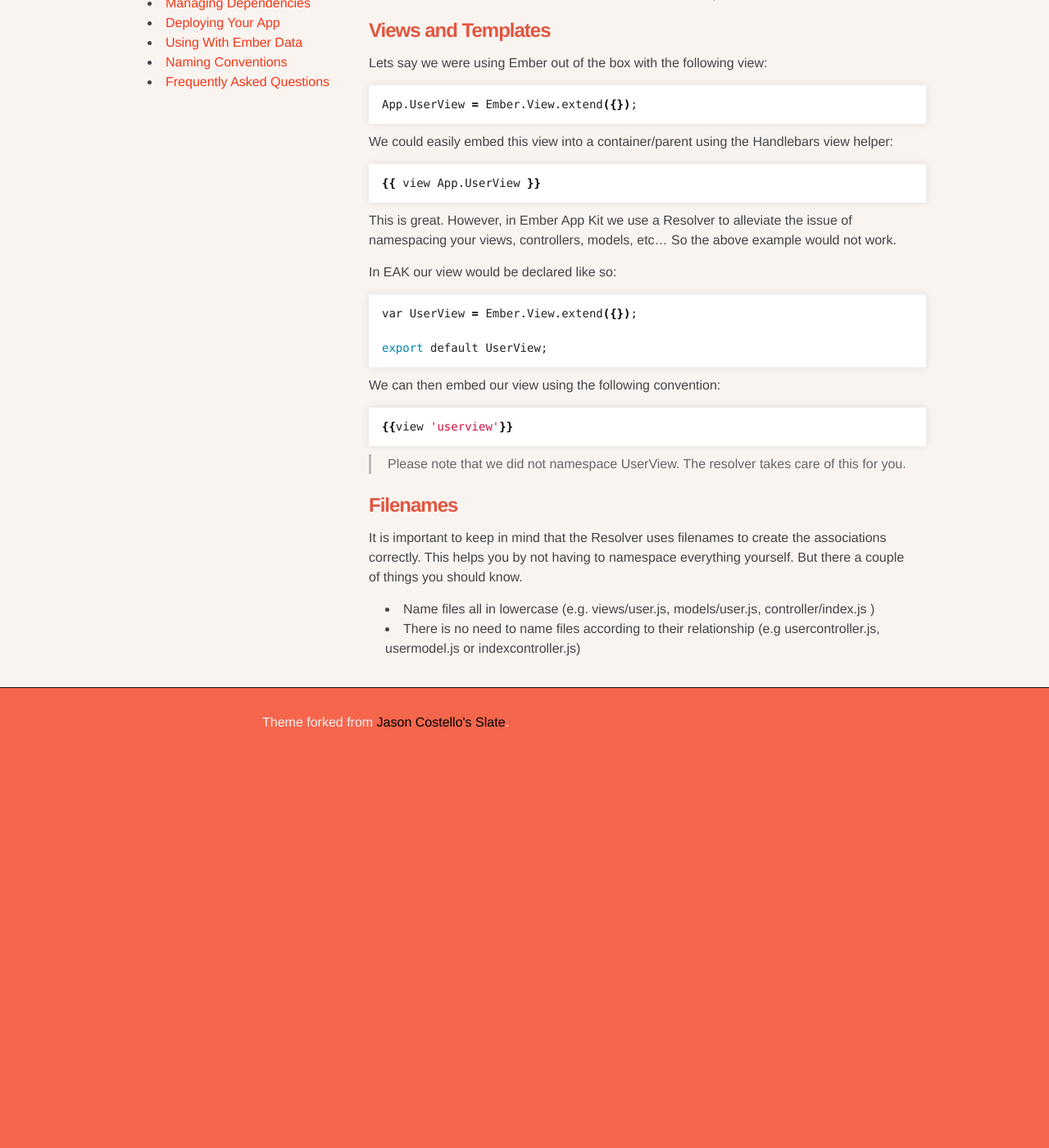
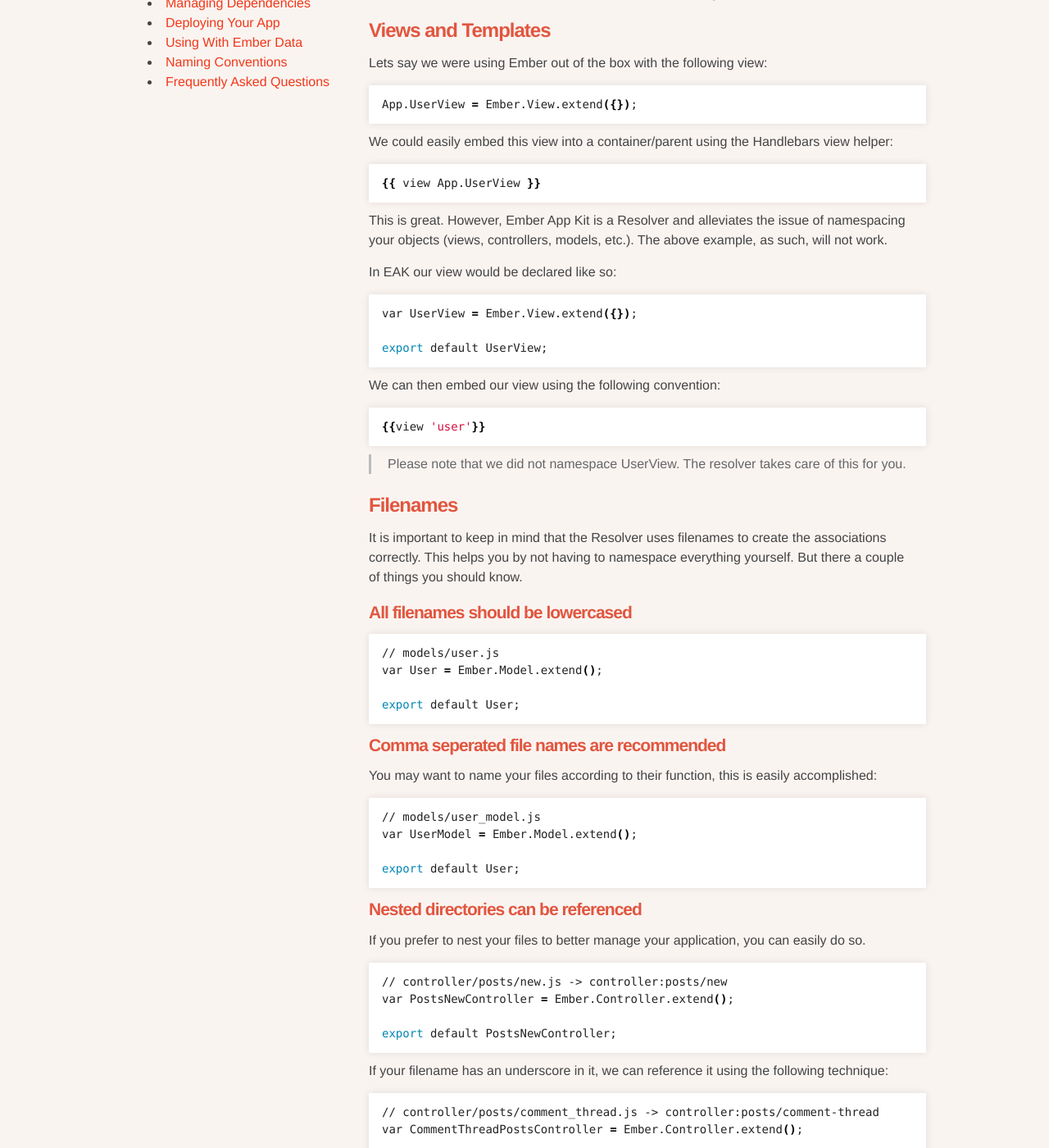
Before and after one commit to stefanpenner/ember-app-kit, a Jekyll site: the page built from guides/naming-conventions.md, in a window 1280 px wide and 1400 px high, scrolled down 376 px. Shown: the whole window at 82% size. Built offline with Jekyll 4.4.1, drawn with Linux system fonts in a browser that asks for light colours; before the commit the page ends 1304 px from its top, so only the background shows below that; some of the changed text lies outside the part shown.

Commit message:
Adding recommendations based on PR comments

```diff
--- a/guides/naming-conventions.md
+++ b/guides/naming-conventions.md
@@ -22,7 +22,7 @@
 {% endraw %}
 {% endhighlight %}
 
-This is great. However, in Ember App Kit we use a Resolver to alleviate the issue of namespacing your views, controllers, models, etc... So the above example would not work.
+This is great. However, Ember App Kit is a Resolver and alleviates the issue of namespacing your objects (views, controllers, models, etc.). The above example, as such, will not work.
 
 In EAK our view would be declared like so:
 
@@ -36,7 +36,7 @@
 
 {% highlight sh %}
 {% raw %}
-{{view 'userview'}}
+{{view 'user'}}
 {% endraw %}
 {% endhighlight %}
 
@@ -46,5 +46,43 @@
 
 It is important to keep in mind that the Resolver uses filenames to create the associations correctly. This helps you by not having to namespace everything yourself. But there a couple of things you should know.
 
-*   Name files all in lowercase (e.g. views/user.js, models/user.js, controller/index.js )
-*   There is no need to name files according to their relationship (e.g usercontroller.js, usermodel.js or indexcontroller.js)
+#### All filenames should be lowercased
+
+{% highlight sh %}
+// models/user.js
+var User = Ember.Model.extend();
+
+export default User;
+{% endhighlight %}
+
+#### Comma seperated file names are recommended
+
+You may want to name your files according to their function, this is easily accomplished:
+
+{% highlight sh %}
+// models/user_model.js
+var UserModel = Ember.Model.extend();
+
+export default User;
+{% endhighlight %}
+
+
+#### Nested directories can be referenced
+
+If you prefer to nest your files to better manage your application, you can easily do so.
+
+{% highlight sh %}
+// controller/posts/new.js -> controller:posts/new
+var PostsNewController = Ember.Controller.extend();
+
+export default PostsNewController;
+{% endhighlight %}
+
+If your filename has an underscore in it, we can reference it using the following technique:
+
+{% highlight sh %}
+// controller/posts/comment_thread.js -> controller:posts/comment-thread
+var CommentThreadPostsController = Ember.Controller.extend();
+
+export default CommentThreadPostsController;
+{% endhighlight %}
```
